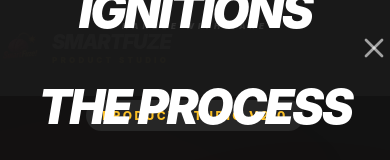
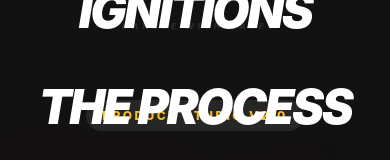
Before and after one commit to bxeinc-900/smartfuze-website, a Next.js app: page / in a window 390 px wide. Both pictures are taken after a click on the button "Toggle Menu". Shown: the top 160 px of the page. Built offline with nearby package versions, Linux system fonts and the light colour scheme.

Commit message:
fix: mobile navigation overlap and legibility issues

```diff
--- a/src/components/Navbar.tsx
+++ b/src/components/Navbar.tsx
@@ -68,8 +68,8 @@ export default function Navbar() {
         </button>
       </div>
 
-      {/* Kinetic Menu Overlay - Moved outside container for true full-screen */}
-      <div className={`fixed inset-0 bg-surface-container/98 backdrop-blur-[60px] z-[100] flex flex-col items-center justify-center transition-all duration-700 md:hidden ${
+      {/* Kinetic Menu Overlay - Solid Void Background for Zero Overlap */}
+      <div className={`fixed inset-0 bg-surface backdrop-blur-[100px] z-[200] flex flex-col items-center justify-center transition-all duration-700 md:hidden ${
         isOpen ? "opacity-100 translate-y-0" : "opacity-0 -translate-y-full pointer-events-none"
       }`}>
         <div className="flex flex-col items-center gap-12 pt-12">
```
